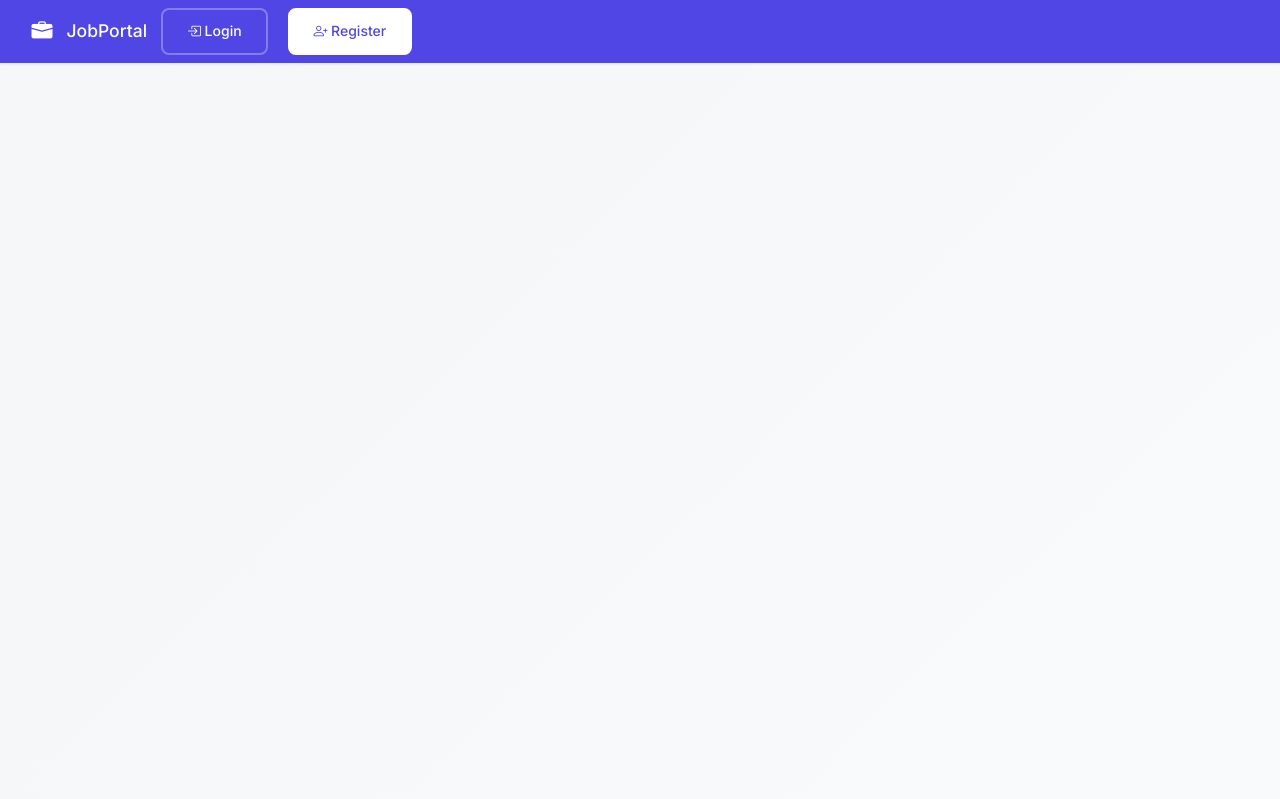
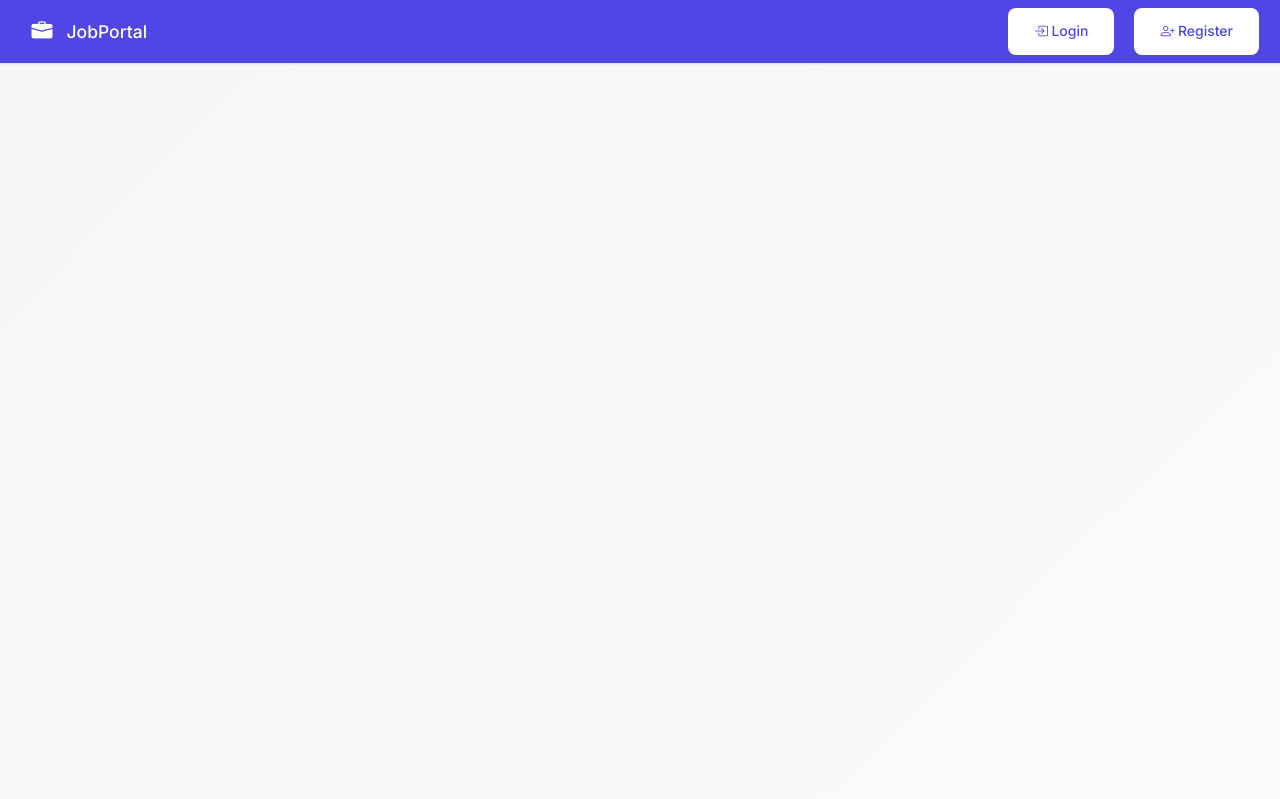
Before and after one commit to AnkurMalkani589/Jobportal, a Flask app: page /about in a window 1280 px wide. Shown: the top 799 px of the page. Run offline with Flask 3, Linux system fonts and the light colour scheme; data that the repository does not hold is empty; some libraries are stand-ins or nearby versions.

Commit message:
Changes in login and register button

```diff
--- a/templates/base.html
+++ b/templates/base.html
@@ -140,7 +140,7 @@
             <button class="navbar-toggler" type="button" data-bs-toggle="collapse" data-bs-target="#navbarNav" aria-controls="navbarNav" aria-expanded="false" aria-label="Toggle navigation">
                 <span class="navbar-toggler-icon"></span>
             </button>
-
+        </div>
         <div class="collapse navbar-collapse" id="navbarNav">
             <div class="nav-auth-container">
                 <a class="nav-btn nav-btn-login" href="{{ url_for('auth.login') }}">
@@ -149,7 +149,6 @@
                 <a class="nav-btn nav-btn-register" href="{{ url_for('auth.register') }}">
                     <i class="bi bi-person-plus me-1"></i>Register
                 </a>
-                </div>
             </div>
         </div>
     </nav>
@@ -179,8 +178,8 @@
 
     /* Login Button */
     .nav-btn-login {
-        background: transparent;
-        color: #ffffff;
+        background: #ffffff;
+        color: #4f46e5;
         border: 2px solid rgba(255, 255, 255, 0.3);
     }
 
```
Lines whose indentation alone changed are shown as unchanged.
